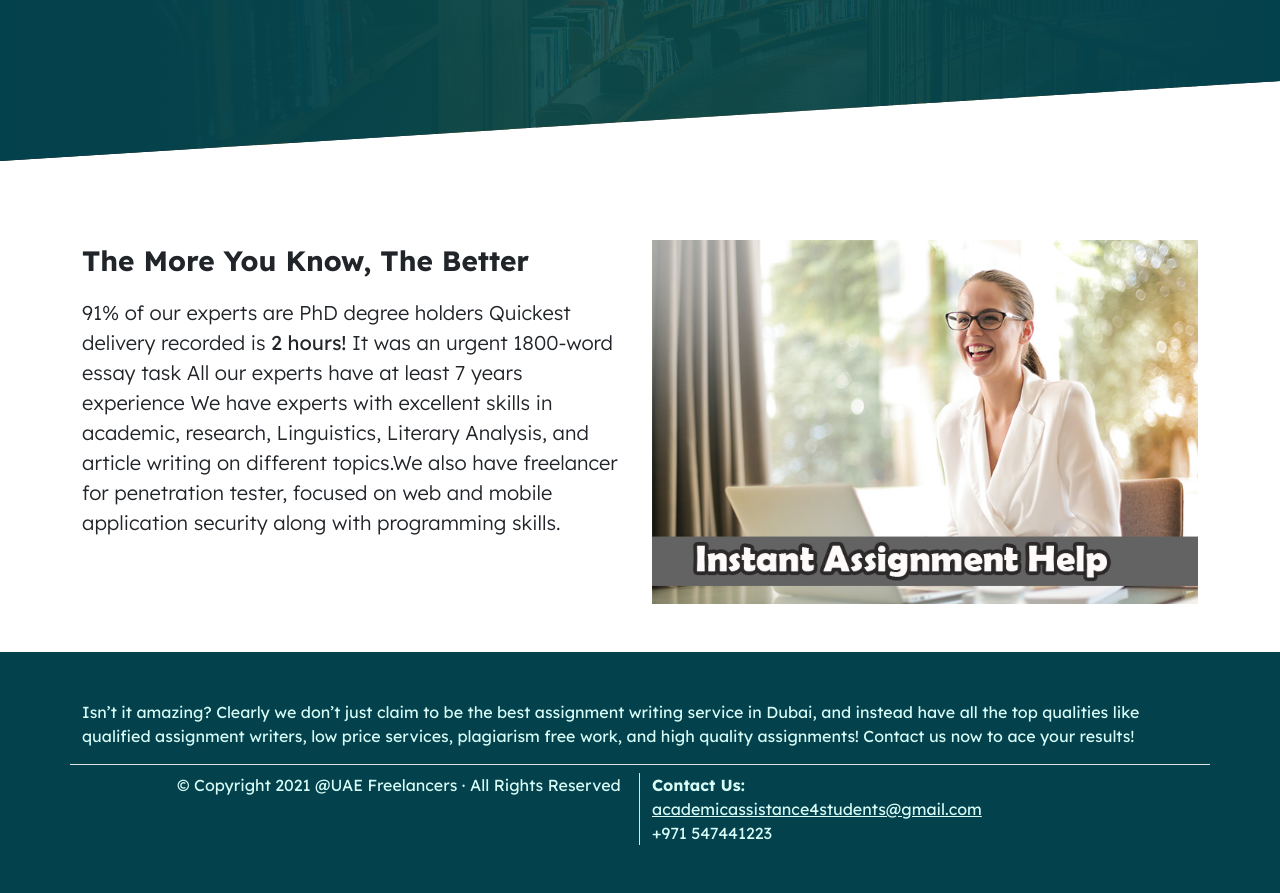
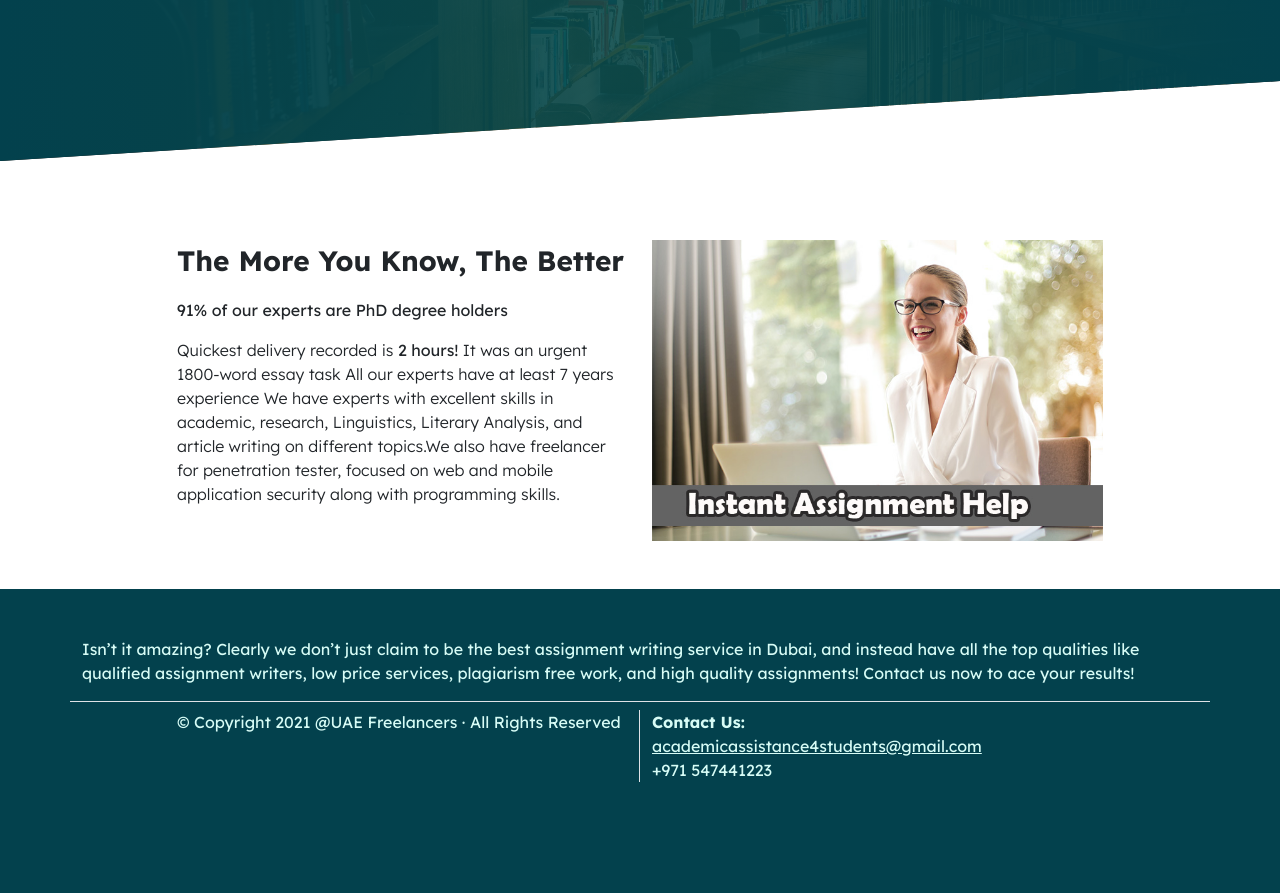
Before and after one commit to 2h311/uaeass, a Django app: page /experts/ in a window 1280 px wide. Shown: the part 657-1550 px from the top of the page. After the commit the page ends 1439 px from the top, so only its background shows below. Run offline with Django 3.2, Linux system fonts and the light colour scheme; some libraries are stand-ins or nearby versions.

Commit message:
adjusted the experts page a little

```diff
--- a/templates/main/experts.html
+++ b/templates/main/experts.html
@@ -14,11 +14,13 @@
 
 <section class="container-fluid pt-5 header--section">
   <div class="container pt-5">
-    <div class="row pt-5">
-      <div class="col-md-12 col-lg-6">
+    <div class="row pt-5 justify-content-center">
+      <div class="col-md-12 col-lg-5">
         <p class="fs-3 fw-bold">The More You Know, The Better</p>
-        <p class="fs-5 fw-light">
+        <p>
           91% of our experts are PhD degree holders
+        </p>
+        <p class="fw-light">
           Quickest delivery recorded is <strong>2 hours!</strong>
           It was an urgent 1800-word essay task
           All our experts have at least 7 years experience
@@ -26,7 +28,7 @@
         </p>
       </div>
 
-      <div class="col-md-12 col-lg-6">
+      <div class="col-md-12 col-lg-5">
         <img class="img-fluid" src="{% static 'images/in stant asignment help.jpg' %}" alt="in stant asignment help.jpg">
       </div>
     </div>
```
